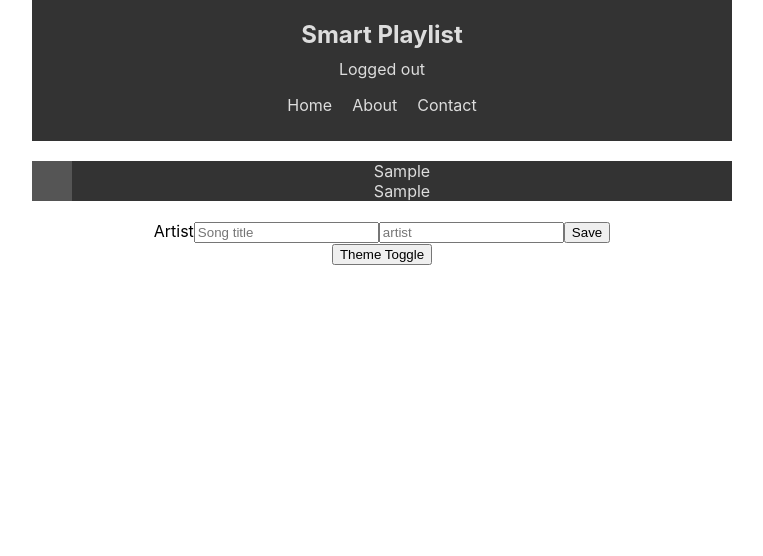
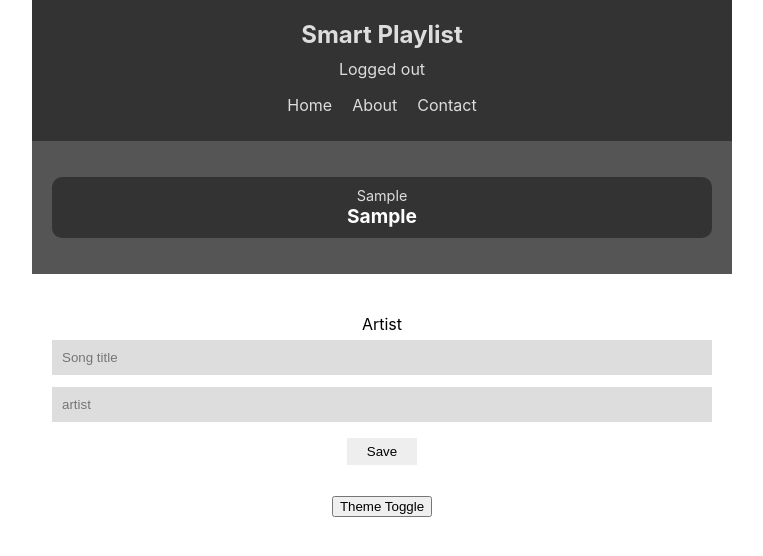
Before and after one commit to reinertisa/smart-user-playlist, a React (Create React App) app in the folder sup-website/: page / in a window 1280 px wide. Both pictures are taken after typing "Sample", "Sample" into the empty fields and a click on the input "Save". Shown: the top 556 px of the page, without its empty margins (258-1021 px from the left). Built offline with nearby package versions, Linux system fonts and the light colour scheme; the HTML template or start-up script is replaced by a standard one.

Commit message:
fix(style): update styles

```diff
--- a/sup-website/src/index.css
+++ b/sup-website/src/index.css
@@ -5,6 +5,7 @@ body {
     sans-serif;
   -webkit-font-smoothing: antialiased;
   -moz-osx-font-smoothing: grayscale;
+
 }
 
 .App {
@@ -31,10 +32,61 @@ nav ul li {
 }
 
 .song-list {
-  margin: 20px auto;
-  background: #eee;
+  padding: 20px;
+  margin-bottom: 20px;
 }
 
 .song-list ul {
   list-style-type: none;
+  padding: 0;
 }
+
+.song-list ul li {
+  padding: 10px;
+  margin: 10px auto;
+  border-radius: 10px;
+  cursor: pointer;
+}
+
+.song-list li:hover {
+  opacity: 0.7;
+  text-decoration: line-through;
+}
+
+.song-list .title {
+  font-weight: bold;
+  color: #fff;
+  font-size: 1.2em;
+}
+
+.song-list .artist {
+  font-size: 0.9em;
+  color: #ddd;
+}
+
+.empty {
+  margin: 20px;
+  text-align: center;
+}
+
+form {
+  padding: 20px;
+}
+
+input[type='text'] {
+  width: 100%;
+  padding: 10px;
+  box-sizing: border-box;
+  margin: 6px 0;
+  background: #ddd;
+  color: crimson;
+  border: 0;
+}
+
+input[type='submit'] {
+  margin: 10px auto;
+  background: #eee;
+  border: 0;
+  padding: 6px 20px;
+  display: block;
+}
```
